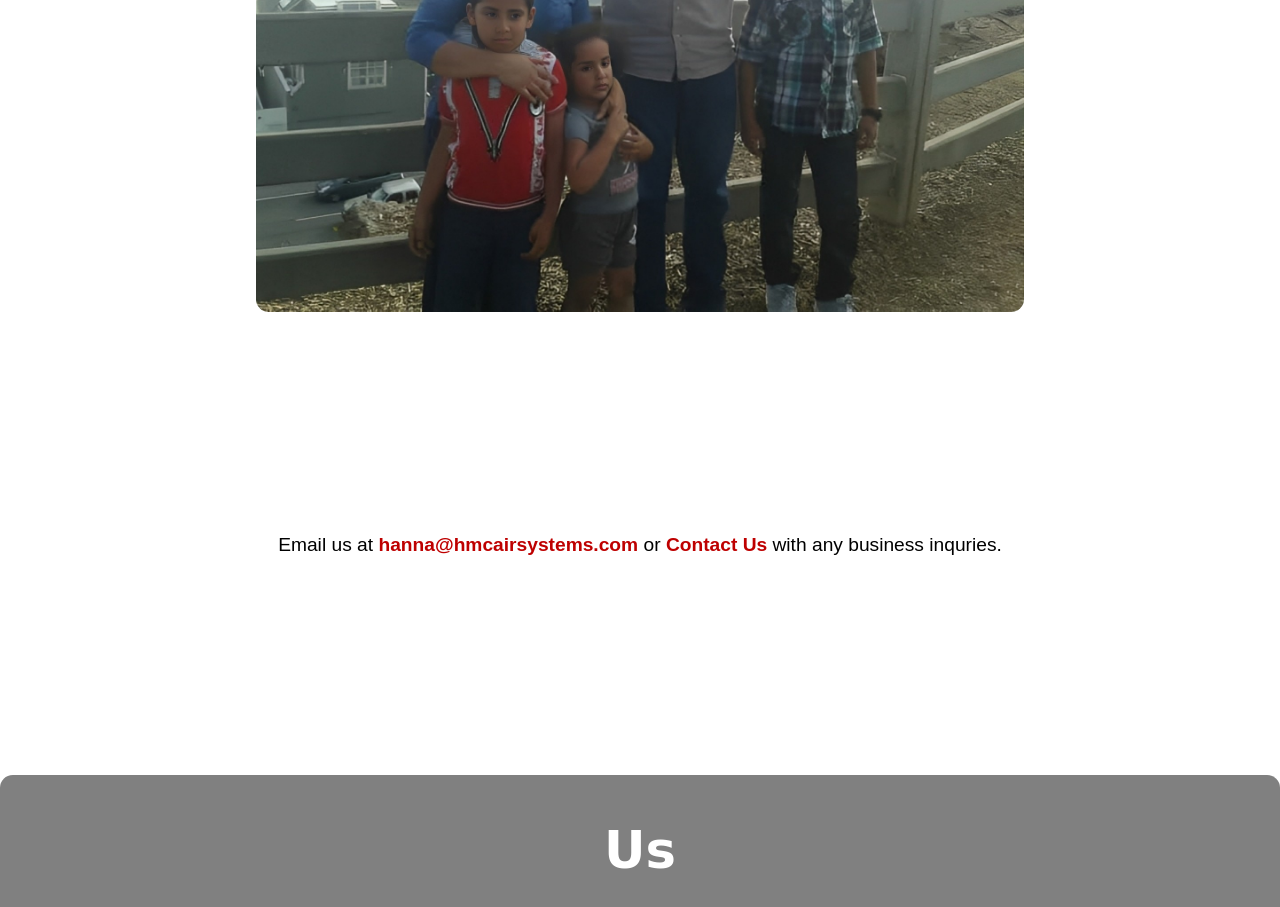
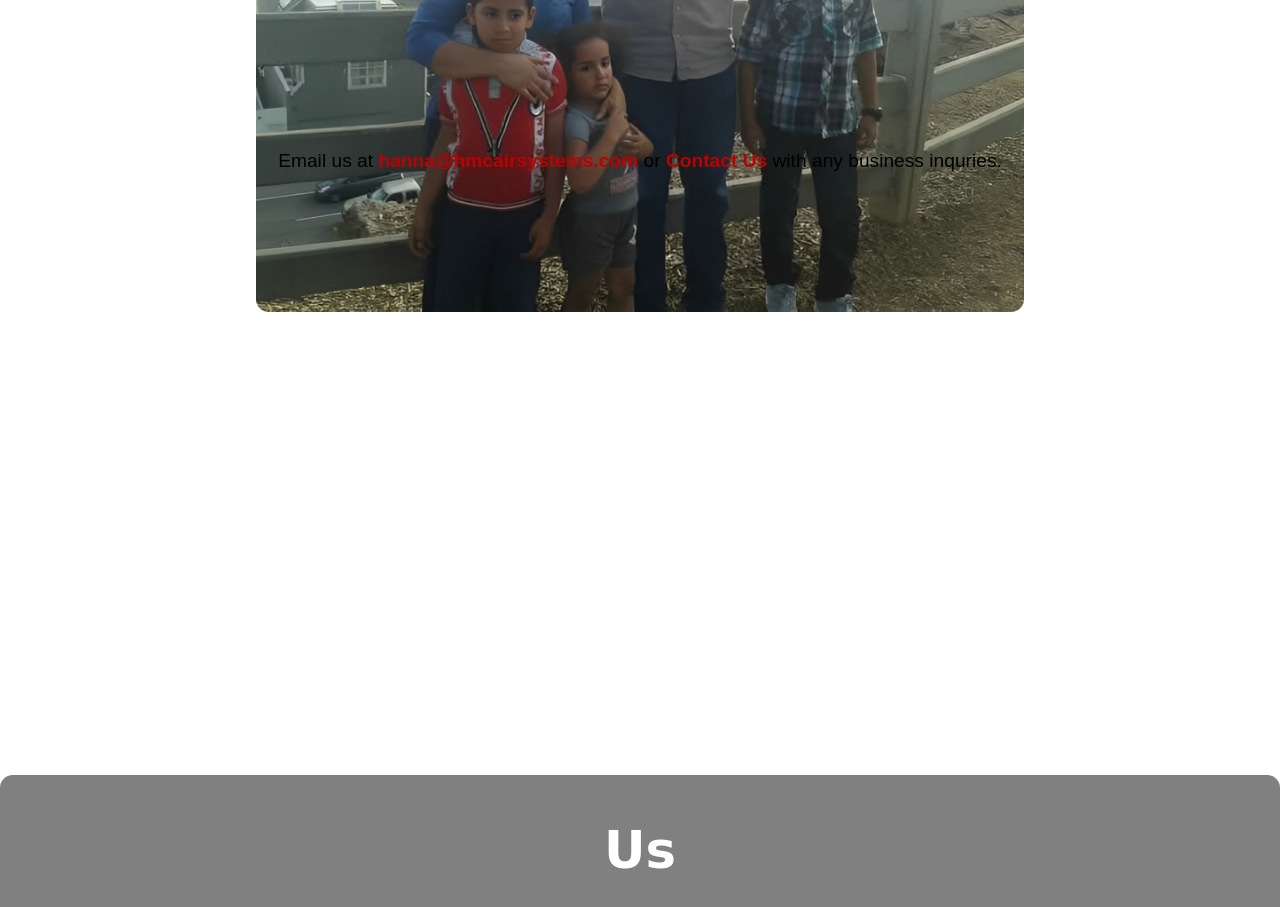
Before and after one commit to AzerAfram/BusinessWebsite, a plain HTML site: page aboutUs.html in a window 1280 px wide. Shown: the part 1160-2067 px from the top of the page. Drawn offline with Linux system fonts and the light colour scheme.

Commit message:
Update aboutUs.css

```diff
--- a/aboutUs.css
+++ b/aboutUs.css
@@ -267,7 +267,7 @@ a {
     }
 
     #aboutUsBottom {
-      margin-top: 130vw;
+      margin-top: 100vw;
       font-size: 1.5vw;
     }
 
```
